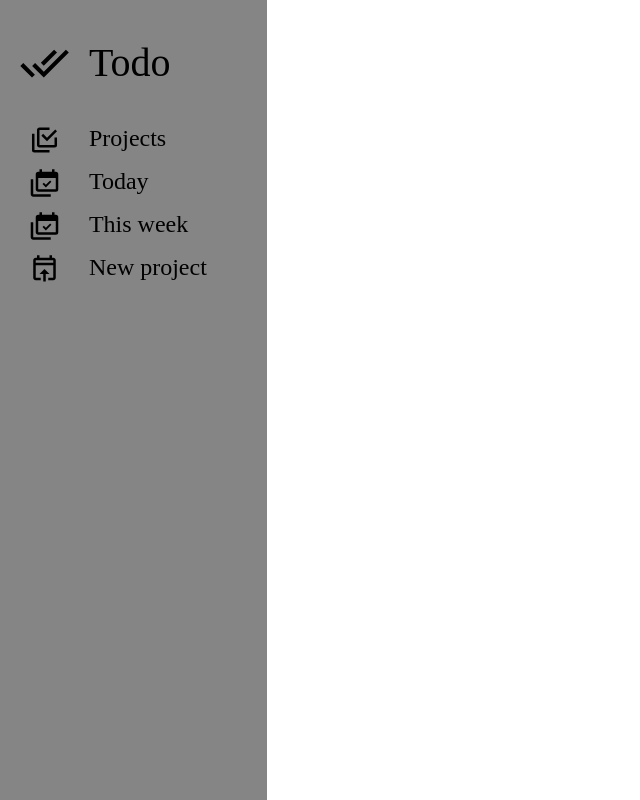
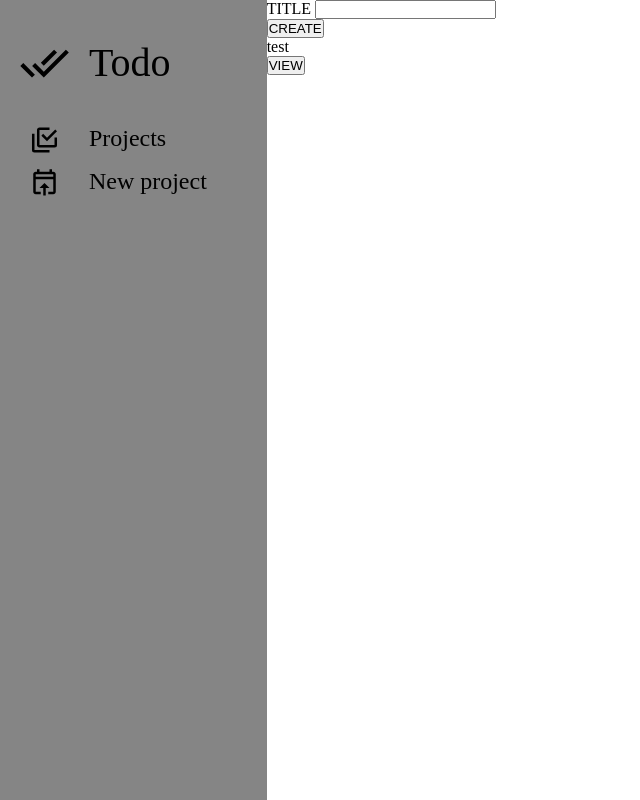
Before and after one commit to Vardhanb07/todo-list, a website built with webpack: page src/template.html in a window 1280 px wide. Shown: the whole page, without its empty margins (0-640 px from the left). Built offline with nearby package versions, Linux system fonts and the light colour scheme.

Commit message:
Remove elements

```diff
--- a/src/template.html
+++ b/src/template.html
@@ -3,7 +3,8 @@
 <head>
     <meta charset="UTF-8">
     <meta name="viewport" content="width=device-width, initial-scale=1.0">
-    <title>Document</title>
+    <title>todo-list</title>
+    <link rel="shortcut icon" href="./images/check-all.svg" type="image/x-icon">
 </head>
 <body>
     <nav class="navigation">
@@ -14,22 +15,30 @@
         <div class="sub-header">
             <div class="projects">
                 <img src="./images/checkbox-multiple-marked-outline.svg" alt="checkbox-multiple-marked-outline-svg" height="30" width="30">
-                <p>Projects</p>
-            </div>
-            <div class="today">
-                <img src="./images/calendar-multiple-check.svg" alt="calendar-multiple-check-svg" width="30" height="30">
-                <p>Today</p>
-            </div>
-            <div class="this-week">
-                <img src="./images/calendar-multiple-check.svg" alt="calendar-multiple-check-svg" width="30" height="30">
-                <p>This week</p>
+                <p class="sub-header-text projects-text">Projects</p>
             </div>
             <div class="new-project">
                 <img src="./images/calendar-import-outline.svg" alt="calendar-import-outline-svg" width="30" height="30">
-                <p>New project</p>
+                <p class="sub-header-text">New project</p>
             </div>
         </div>
     </nav>
-    <div class="project-section"></div>
+    <div class="project-section">
+        <form action="#">
+            <p>
+                <label for="title">TITLE</label>
+                <input type="text" id="title" name="title">
+            </p>
+            <div class="button">
+                <button type="submit">CREATE</button>
+            </div>
+        </form>
+        <div class="project">
+            <div class="p-1">
+                <p class="project-title">test</p>
+                <button class="view">VIEW</button>
+            </div>
+        </div>
+    </div>
 </body>
 </html>
```
